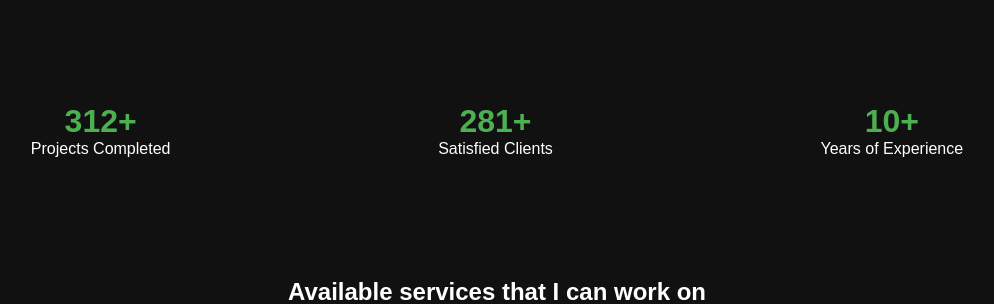
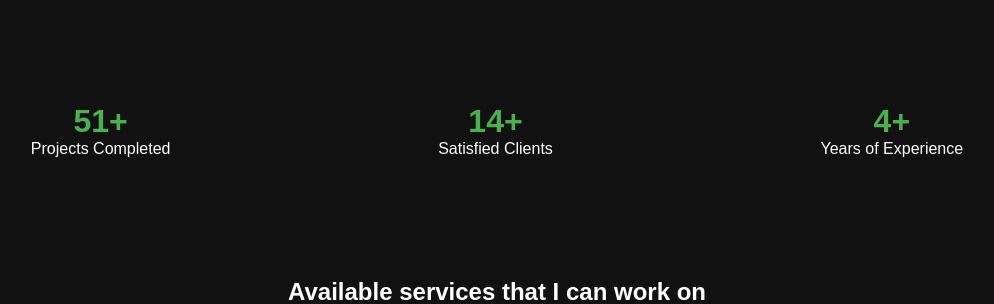
Before and after one commit to DavidNzube101/davidnzube, a Flask app: page / in a window 1280 px wide. Shown: the part 637-941 px from the top of the page, without its empty margins (143-1137 px from the left). Run offline with Flask 3, Linux system fonts and the light colour scheme.

Commit message:
edited content

```diff
--- a/templates/index.html
+++ b/templates/index.html
@@ -38,15 +38,15 @@
 
         <section class="stats container">
             <div class="stat-item">
-                <div class="stat-number">312+</div>
+                <div class="stat-number">51+</div>
                 <div>Projects Completed</div>
             </div>
             <div class="stat-item">
-                <div class="stat-number">281+</div>
+                <div class="stat-number">14+</div>
                 <div>Satisfied Clients</div>
             </div>
             <div class="stat-item">
-                <div class="stat-number">10+</div>
+                <div class="stat-number">4+</div>
                 <div>Years of Experience</div>
             </div>
         </section>
```
